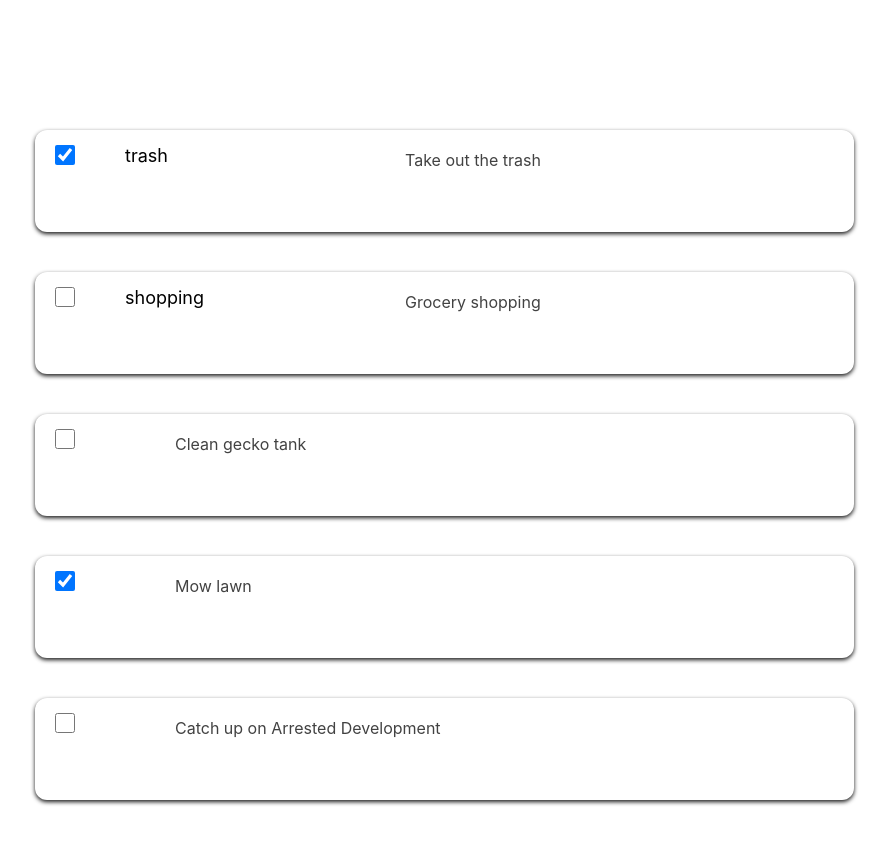
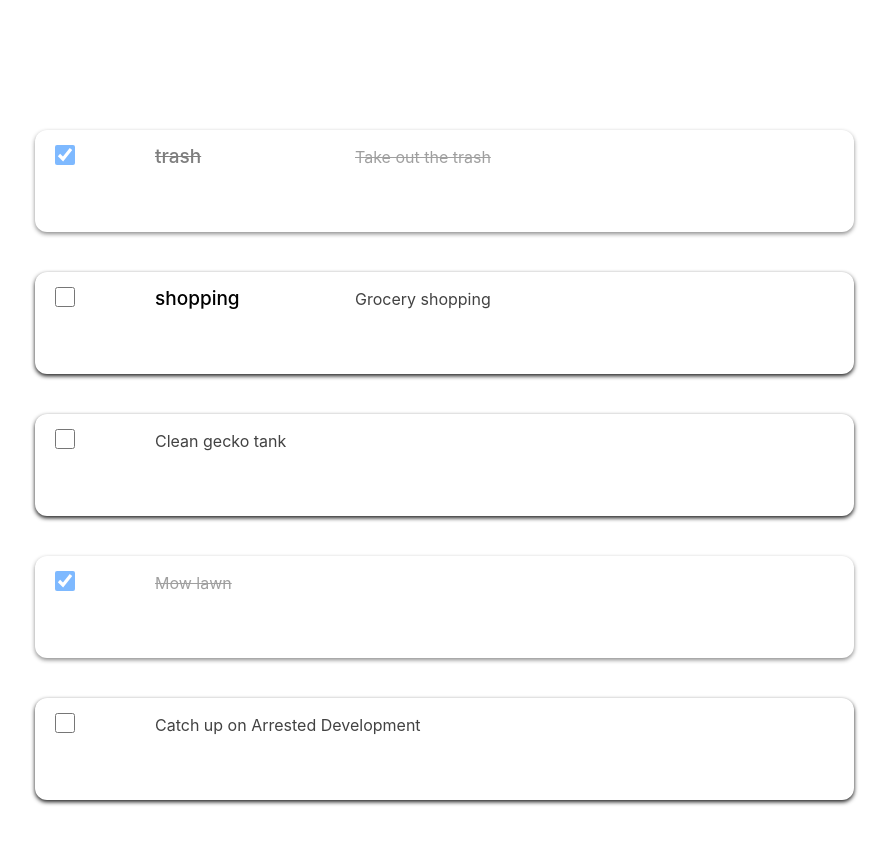
Before and after one commit to TarasovIlia/TodoList, a React (Create React App) app: page / in a window 1280 px wide. Shown: the top 844 px of the page, without its empty margins (293-1181 px from the left). Built offline with nearby package versions, Linux system fonts and the light colour scheme.

Commit message:
add style for done todo list

```diff
--- a/src/components/main_content/TodoList.jsx
+++ b/src/components/main_content/TodoList.jsx
@@ -8,10 +8,10 @@ function TodoList (props) {
     return (
 
         <div className="TodoList">
-            <div className='todoComponent'>
+            <div style={{ opacity : props.item.completed && '0.5'}} className='todoComponent'>
                 <input onChange={() => props.checkedChange  (props.item.id)} type="checkbox" checked={props.item.completed}/>
-                <p style={{display : !props.item.header && 'none'}}>{props.item.header} </p>
-                <p style={{paddingLeft : !props.item.header && '50px', position : !props.item.header && 'relative'}}>{props.item.text}</p>
+                <p style={{display : !props.item.header && 'none',  textDecorationLine : props.item.completed && 'line-through'}}>{props.item.header} </p>
+                <p style={{left : !props.item.header && '120px', textDecorationLine : props.item.completed && 'line-through'}}>{props.item.text}</p>
             </div>
         </div>
     )
--- a/src/components/main_content/css/content.css
+++ b/src/components/main_content/css/content.css
@@ -32,6 +32,7 @@
 
 
     cursor: pointer;
+    position: relative;
 }
 
 .todoComponent:hover {
@@ -41,10 +42,11 @@
 
 
 .todoComponent p {
-    margin-left: 50px;
-    padding-top: 15px;
-    float: left;
-    font-size: 18px;
+   position: absolute;
+   top: 15px;
+   left: 120px;
+   font-size: 19px;
+   font-weight: 500;
 
 }
 
@@ -61,7 +63,8 @@
 .todoComponent p:last-child {
     color: #424242;
     font-size: 16px;
-    padding-top: 20px;
-    padding-left: 320px;
     position: absolute;
+    top: 17px;
+    left: 320px;
+    font-weight: 400;
 }
```
